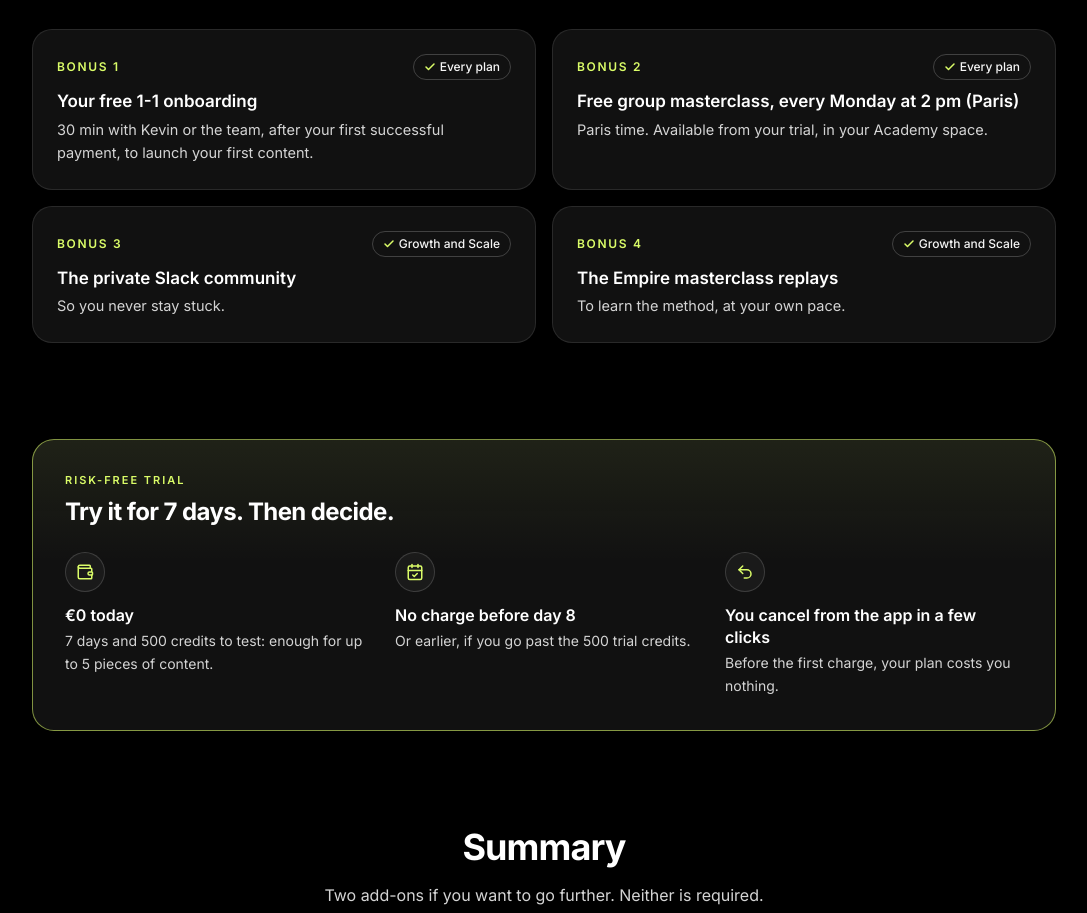
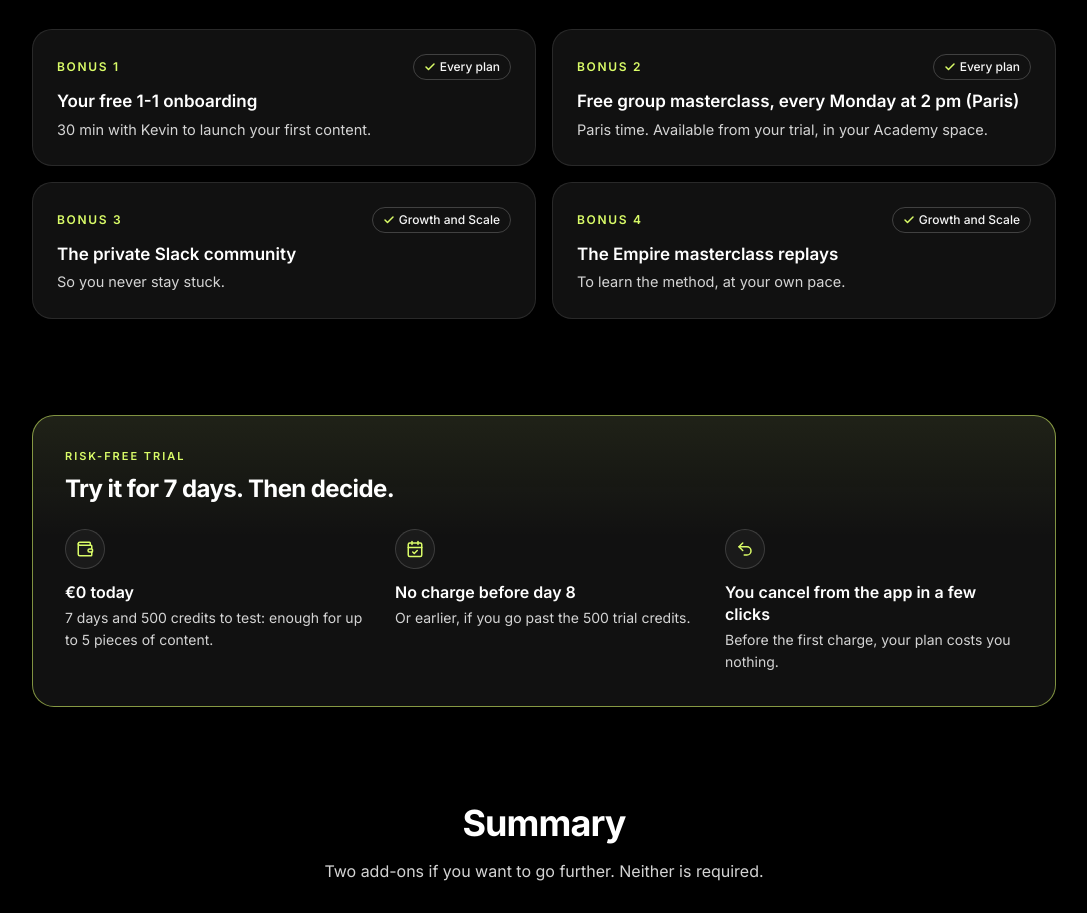
Before and after one commit to kevindufraisse/website_empire, a Next.js app: page /tarifs in a window 1280 px wide. Shown: the part 4612-5525 px from the top of the page, without its empty margins (96-1183 px from the left). Built offline with nearby package versions, Linux system fonts and the light colour scheme; no server answers.

Commit message:
Présente l’onboarding offert de 30 minutes avec Kevin uniquement

```diff
--- a/components/pricing/OfferBonuses.tsx
+++ b/components/pricing/OfferBonuses.tsx
@@ -16,8 +16,8 @@ const BONUSES: { titleFr: string; titleEn: string; lineFr: string; lineEn: strin
   {
     titleFr: 'Ton onboarding 1-1 offert',
     titleEn: 'Your free 1-1 onboarding',
-    lineFr: '30 min avec Kevin ou l’équipe, après ton premier paiement réussi, pour lancer tes premiers contenus.',
-    lineEn: '30 min with Kevin or the team, after your first successful payment, to launch your first content.',
+    lineFr: '30 min avec Kevin pour lancer tes premiers contenus.',
+    lineEn: '30 min with Kevin to launch your first content.',
     plans: ['starter', 'growth', 'scale'],
   },
   {
```
